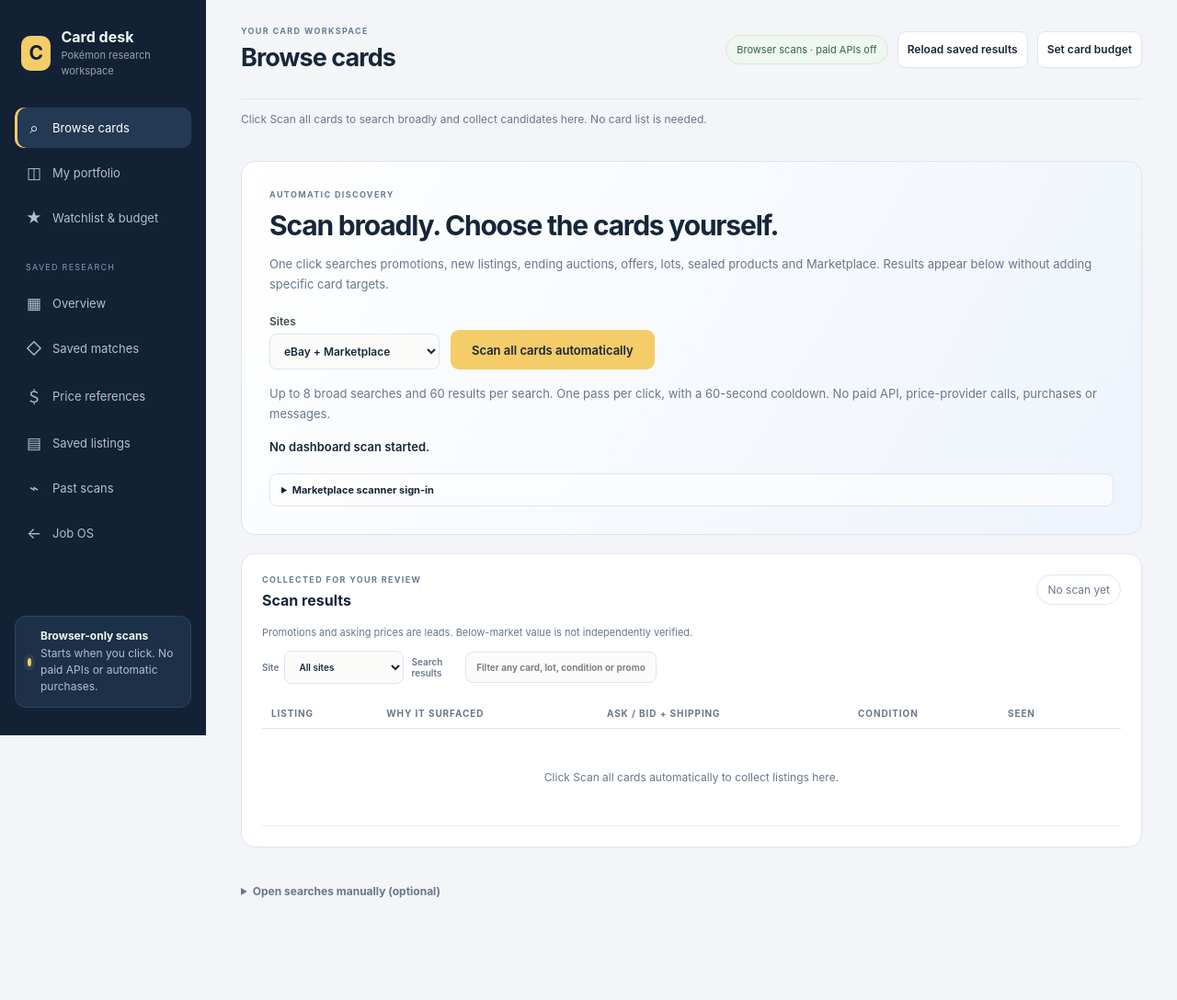
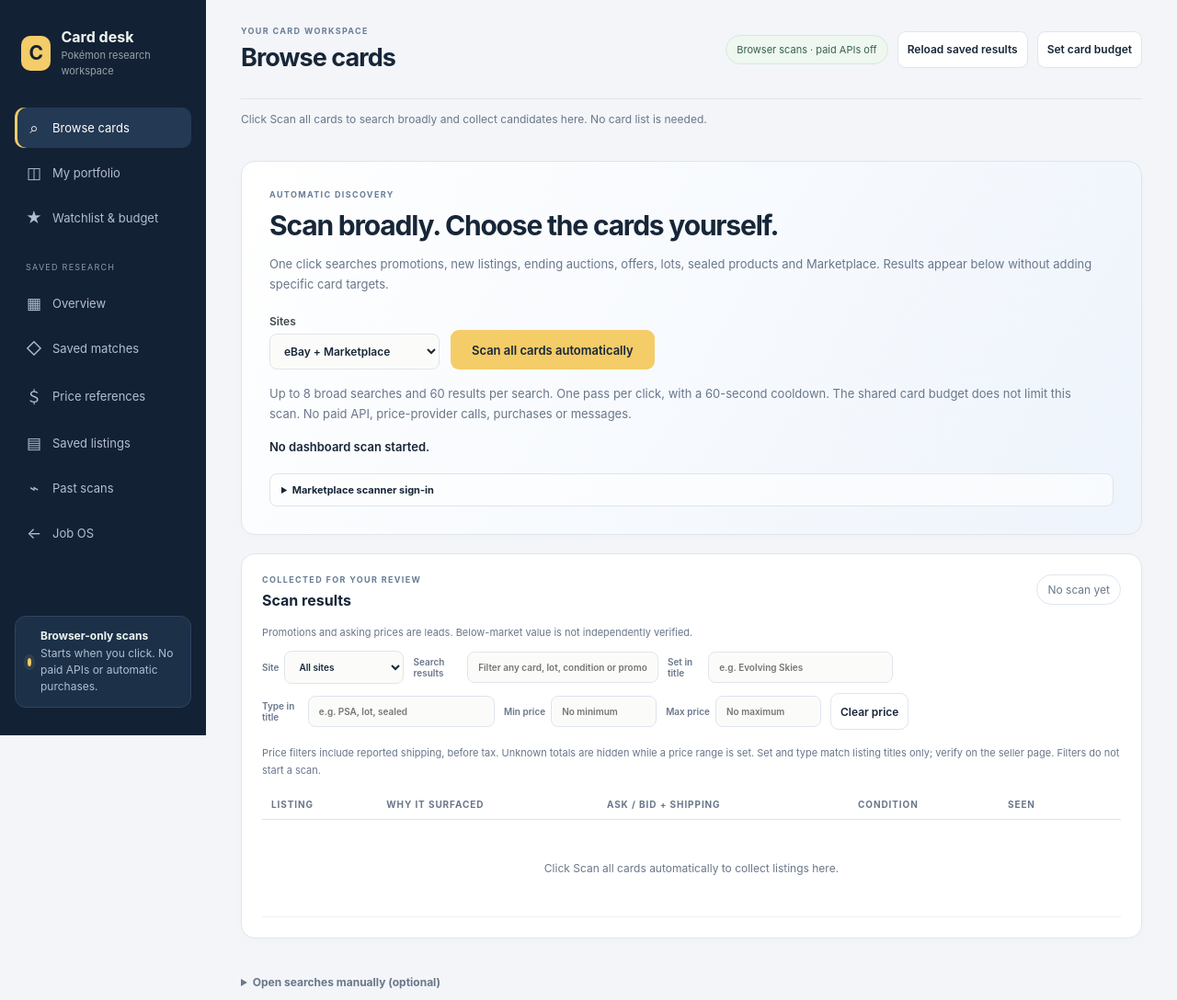
Before and after one commit to RealRedbaron07/JobApplier, a Flask app: page /snipe in a window 1280 px wide. Shown: the top 1088 px of the page at 92% size. Before the commit the page ends 977 px from the top, so only its background shows below. Run offline with Flask 3, Linux system fonts and the light colour scheme; data that the repository does not hold is empty.

Commit message:
Add broad card price and title filters

```diff
--- a/dashboard/static/css/snipe.css
+++ b/dashboard/static/css/snipe.css
@@ -76,6 +76,7 @@ main{width:100%;max-width:1660px;margin:0 auto;padding:0 38px 70px}.topbar{min-h
 .source-notes{display:grid;grid-template-columns:1fr 1fr;gap:18px;margin:20px 0}.source-notes article{display:flex;gap:14px;padding:21px;border:1px solid var(--line);border-radius:13px;background:#fff}.source-notes h3{margin:1px 0 6px;font-size:13px}.source-notes p{font-size:12px;color:var(--muted);line-height:1.65;margin:0}.source-mark{display:grid;place-items:center;flex:0 0 34px;height:34px;border-radius:9px;font-weight:700;font-size:24px}.ebay-mark{background:#fff4d6;color:#9d7426}.facebook-mark{background:#eaf0fd;color:#235fb7}.browse-footer{display:flex;align-items:center;justify-content:space-between;gap:24px;padding:5px 2px}.browse-footer p{font-size:11px;color:var(--muted);max-width:620px;line-height:1.7}.browse-footer button{flex-shrink:0}
 .deal-lanes{display:grid;grid-template-columns:repeat(auto-fit,minmax(min(100%,210px),1fr));gap:10px;margin:20px 0 12px}.deal-lanes a{display:grid;gap:8px;padding:17px;background:#fff;border:1px solid #d6e0ec;border-radius:10px;text-decoration:none;color:var(--ink)}.deal-lanes a:hover{border-color:#6b8eb8;background:#f4f8fd}.deal-lanes a:focus-visible{outline:3px solid #d8a631;outline-offset:3px}.deal-lanes strong{font-size:13px}.deal-lanes span{color:var(--muted);font-size:11px;line-height:1.6}
 .auto-scan-panel{background:linear-gradient(120deg,#fff,#eef4fc);padding:30px}.auto-scan-panel h2{font-size:30px;letter-spacing:-.04em;margin:10px 0}.auto-scan-panel>p:not(.eyebrow){font-size:13px;line-height:1.7;max-width:900px;color:var(--muted)}.auto-scan-actions{display:flex;gap:12px;flex-wrap:wrap;align-items:flex-end;margin:22px 0 15px}.auto-scan-actions label{min-width:185px}.auto-scan-actions .button{min-height:43px}#broad-scan{background:#f4cc68;color:#172638;padding:12px 23px}#broad-progress{display:block;width:100%;height:8px;accent-color:#285b90;margin-top:20px}#broad-status{font-weight:600;color:var(--ink)}#broad-errors .err{margin:8px 0;line-height:1.6}.scanner-signin{margin-top:18px;background:#fff9}.scanner-signin summary{font-size:11px}.candidates-panel{margin:20px 0}.candidates-panel td:first-child{min-width:230px}.candidates-panel td:nth-child(2){min-width:180px;max-width:310px;font-size:11px;line-height:1.6}.manual-browse{border:0;padding:12px 0}.manual-browse>summary{color:var(--muted);padding:8px 0}.manual-browse>.panel{margin-top:15px}.candidate-promotion{color:#2b684b;font-weight:600}.over-budget{color:#a73d37}
+.candidate-filters{flex-wrap:wrap;gap:10px}.candidate-filters .price-filter input{min-width:0;width:115px}.price-filter input[aria-invalid="true"]{border-color:var(--red)}
 @media(max-width:720px){.auto-scan-panel{padding:23px 20px}.auto-scan-panel h2{font-size:26px}.auto-scan-actions{align-items:stretch;flex-direction:column}}
 .panel{box-shadow:0 4px 16px #17263803}.panel h3{font-size:16px}.detail-meta{line-height:1.7}.metric strong{font-size:25px;letter-spacing:-.025em}.metric em{display:block;line-height:1.6;color:var(--muted);margin-top:5px}.portfolio-heading{display:flex;align-items:flex-start;justify-content:space-between;gap:16px}.portfolio-heading h2{font-size:23px;letter-spacing:-.035em;margin:0 0 9px}.portfolio-heading p{font-size:12px;color:var(--muted);margin:0;line-height:1.7}.collection-layout{display:grid;gap:20px}.collection-import{background:#fff;margin:20px 0;padding:20px 23px;border-radius:13px}.collection-import summary{font-size:13px;color:#285b90}.collection-import p{font-size:12px;line-height:1.7;color:var(--muted)}.collection-import a{color:#285b90}.collection-import form{margin-top:16px}.collection-import textarea{font-family:ui-monospace,monospace;font-size:11px;background:#f8fafc;line-height:1.5}#collection-import-preview{background:#f2f6fc;border:1px solid #dce5f2;border-radius:9px;padding:16px;margin:16px 0;font-size:12px}#collection-import-preview ul{padding-left:18px;line-height:1.9}#collection-import-status{min-height:20px}
 @media(max-width:1100px){.search-panel{padding:29px}.search-form{align-items:stretch;flex-direction:column}.search-form label{flex:auto}.search-actions .button{flex:1}.top-actions{justify-content:flex-start}.metrics{grid-template-columns:repeat(2,minmax(0,1fr))}}
--- a/dashboard/static/js/snipe.js
+++ b/dashboard/static/js/snipe.js
@@ -346,20 +346,37 @@ let broadStatusInFlight = false;
 function renderDiscoveryResults() {
   const source = $('#broad-result-source').value;
   const query = $('#broad-result-query').value.trim().toLowerCase();
-  const rows = discoveryResultData.listings.filter(row => (!source || row.source === source)
+  const set = $('#broad-result-set').value.trim().toLowerCase();
+  const type = $('#broad-result-type').value.trim().toLowerCase();
+  const minField = $('#broad-min-price'), maxField = $('#broad-max-price');
+  const min = minField.value.trim() === '' ? null : Number(minField.value);
+  const max = maxField.value.trim() === '' ? null : Number(maxField.value);
+  const invalidMin = minField.validity?.badInput || (min != null && (!Number.isFinite(min) || min < 0));
+  const invalidMax = maxField.validity?.badInput || (max != null && (!Number.isFinite(max) || max < 0));
+  const reversed = min != null && max != null && min > max;
+  const priceError = invalidMin || invalidMax ? 'Enter non-negative prices, or leave either limit blank.'
+    : reversed ? 'Minimum price cannot exceed maximum price.' : '';
+  minField.setAttribute('aria-invalid', String(!!invalidMin || reversed));
+  maxField.setAttribute('aria-invalid', String(!!invalidMax || reversed));
+  const priceActive = min != null || max != null;
+  const rows = discoveryResultData.listings.filter(row => !priceError && (!source || row.source === source)
+    && (!priceActive || (Number.isFinite(row.total_price) && (min == null || row.total_price >= min) && (max == null || row.total_price <= max)))
+    && (!set || row.title.toLowerCase().includes(set))
+    && (!type || row.title.toLowerCase().includes(type))
     && (!query || `${row.title} ${row.condition} ${row.promotion} ${row.discovery_routes.join(' ')}`.toLowerCase().includes(query)));
   const scan = discoveryResultData.scan;
+  $('#broad-price-help').textContent = priceError || `Price filters${scan?.currency ? ` (${scan.currency})` : ''} include reported shipping, before tax. Unknown totals are hidden while a price range is set. Set and type match listing titles only; verify on the seller page. Filters do not start a scan.`;
   $('#broad-result-count').textContent = scan ? `${rows.length} of ${discoveryResultData.listings.length} candidates` : 'No scan yet';
   $('#broad-result-meta').textContent = scan
-    ? `Scanned ${new Date(scan.started).toLocaleString()} · ${scan.scanned} rows read · ${scan.errors.length} source errors${scan.budget != null ? ` · listed-price cap ${money(scan.currency, scan.budget)}` : ''}. Seller promotions and bids are leads, without an independently verified market price.`
+    ? `Scanned ${new Date(scan.started).toLocaleString()} · ${scan.scanned} rows read · ${scan.errors.length} source errors${scan.budget != null ? ` · older scan capped at ${money(scan.currency, scan.budget)} listed price; scan again to include higher prices` : ''}. Seller promotions and bids are leads, without an independently verified market price.`
     : 'Promotions and asking prices are leads. Below-market value is not independently verified.';
   $('#broad-results-table').innerHTML = rows.length ? rows.map(row => `<tr>
     <td><a href="${esc(row.url)}" target="_blank" rel="noopener">${esc(row.title)}</a><span class="sub">${esc(row.source)} · ${row.listing_type === 'auction' ? 'Auction, current bid can rise' : 'Listed asking price'}${row.location ? ` · ${esc(row.location)}` : ''}</span></td>
     <td>${row.promotion ? `<div class="candidate-promotion">${esc(row.promotion)}</div>` : ''}${row.discovery_routes.map(route => `<span class="sub">${esc(route)}</span>`).join('')}</td>
-    <td><strong>${row.price == null ? 'Price varies / unavailable' : esc(listingPrice(row))}</strong>${row.shipping != null && row.shipping > 0 ? `<span class="sub">Includes ${esc(money(row.currency, row.shipping))} shipping</span>` : ''}${scan?.budget != null && row.total_price != null && row.total_price > scan.budget ? '<span class="sub over-budget">Above cap with shipping</span>' : ''}<span class="sub">Before tax and other charges</span></td>
+    <td><strong>${row.price == null ? 'Price varies / unavailable' : esc(listingPrice(row))}</strong>${row.shipping != null && row.shipping > 0 ? `<span class="sub">Includes ${esc(money(row.currency, row.shipping))} shipping</span>` : ''}<span class="sub">Before tax and other charges</span></td>
     <td>${esc(row.condition || 'Not verified')}</td><td>${esc(ago(row.last_seen))}</td>
     <td><button class="button secondary small" data-dismiss="${row.id}">Remove</button></td>
-  </tr>`).join('') : `<tr><td colspan="6" class="empty">${scan ? 'No candidates to show for the latest scan and filters. Check the source errors above.' : 'Click Scan all cards automatically to collect listings here.'}</td></tr>`;
+  </tr>`).join('') : `<tr><td colspan="6" class="empty">${priceError || (scan ? 'No candidates to show for the latest scan and filters. Check the source errors above.' : 'Click Scan all cards automatically to collect listings here.')}</td></tr>`;
   bindDismiss('#broad-results-table', loadDiscoveryResults);
 }
 
@@ -419,7 +436,13 @@
   });
 }
 $('#broad-result-source').addEventListener('change', renderDiscoveryResults);
-$('#broad-result-query').addEventListener('input', renderDiscoveryResults);
+['#broad-result-query', '#broad-result-set', '#broad-result-type'].forEach(selector => $(selector).addEventListener('input', renderDiscoveryResults));
+['#broad-min-price', '#broad-max-price'].forEach(selector => $(selector).addEventListener('input', renderDiscoveryResults));
+$('#broad-price-clear').addEventListener('click', () => {
+  $('#broad-min-price').value = '';
+  $('#broad-max-price').value = '';
+  renderDiscoveryResults();
+});
 
 async function loadDiscover() {
   await Promise.all([loadDiscovery(), loadDiscoveryResults(), loadBroadStatus()]);
--- a/dashboard/templates/snipe.html
+++ b/dashboard/templates/snipe.html
@@ -45,7 +45,7 @@
             <button class="button" id="broad-scan">Scan all cards automatically</button>
             <button class="button secondary" id="broad-stop" hidden>Stop after current page</button>
           </div>
-          <p class="detail-meta">Up to 8 broad searches and 60 results per search. One pass per click, with a 60-second cooldown. No paid API, price-provider calls, purchases or messages.</p>
+          <p class="detail-meta">Up to 8 broad searches and 60 results per search. One pass per click, with a 60-second cooldown. The shared card budget does not limit this scan. No paid API, price-provider calls, purchases or messages.</p>
           <progress id="broad-progress" max="8" value="0" hidden aria-label="Broad scan progress"></progress>
           <p id="broad-status" role="status" aria-live="polite">Ready to scan.</p>
           <div id="broad-errors" role="status"></div>
@@ -54,7 +54,16 @@
         <article class="panel candidates-panel">
           <div class="panel-head"><div><p class="eyebrow">COLLECTED FOR YOUR REVIEW</p><h3>Scan results</h3></div><span class="level" id="broad-result-count">No scan yet</span></div>
           <p id="broad-result-meta" class="detail-meta">Promotions and asking prices are leads. Below-market value is not independently verified.</p>
-          <div class="toolbar"><label class="compact-control">Site<select id="broad-result-source"><option value="">All sites</option><option value="ebay">eBay</option><option value="facebook">Marketplace</option></select></label><label class="compact-control">Search results<input id="broad-result-query" class="search" placeholder="Filter any card, lot, condition or promotion"></label></div>
+          <div class="toolbar candidate-filters">
+            <label class="compact-control">Site<select id="broad-result-source"><option value="">All sites</option><option value="ebay">eBay</option><option value="facebook">Marketplace</option></select></label>
+            <label class="compact-control">Search results<input id="broad-result-query" class="search" placeholder="Filter any card, lot, condition or promotion"></label>
+            <label class="compact-control">Set in title<input id="broad-result-set" class="search" placeholder="e.g. Evolving Skies"></label>
+            <label class="compact-control">Type in title<input id="broad-result-type" class="search" placeholder="e.g. PSA, lot, sealed"></label>
+            <label class="compact-control price-filter">Min price<input id="broad-min-price" type="number" min="0" step="0.01" inputmode="decimal" placeholder="No minimum" aria-describedby="broad-price-help"></label>
+            <label class="compact-control price-filter">Max price<input id="broad-max-price" type="number" min="0" step="0.01" inputmode="decimal" placeholder="No maximum" aria-describedby="broad-price-help"></label>
+            <button class="button secondary small" id="broad-price-clear" type="button">Clear price</button>
+          </div>
+          <p id="broad-price-help" class="detail-meta" role="status" aria-live="polite">Price includes reported shipping, before tax. Unknown totals are hidden while a price range is set. Set and type match listing titles only; check the seller page.</p>
           <div class="table-wrap"><table><thead><tr><th>Listing</th><th>Why it surfaced</th><th>Ask / bid + shipping</th><th>Condition</th><th>Seen</th><th></th></tr></thead><tbody id="broad-results-table"><tr><td colspan="6" class="empty">Click Scan all cards automatically to collect listings here.</td></tr></tbody></table></div>
         </article>
         <details class="manual-browse"><summary>Open searches manually (optional)</summary>
```
Also changed, not shown: cardsnipe/discovery.py (+4 -6 lines), dashboard/snipe_views.py (+3 -4 lines), tests/browser_search_controls.cjs (+103 -0 lines), tests/test_discovery.py (+19 -17 lines), README.md.
